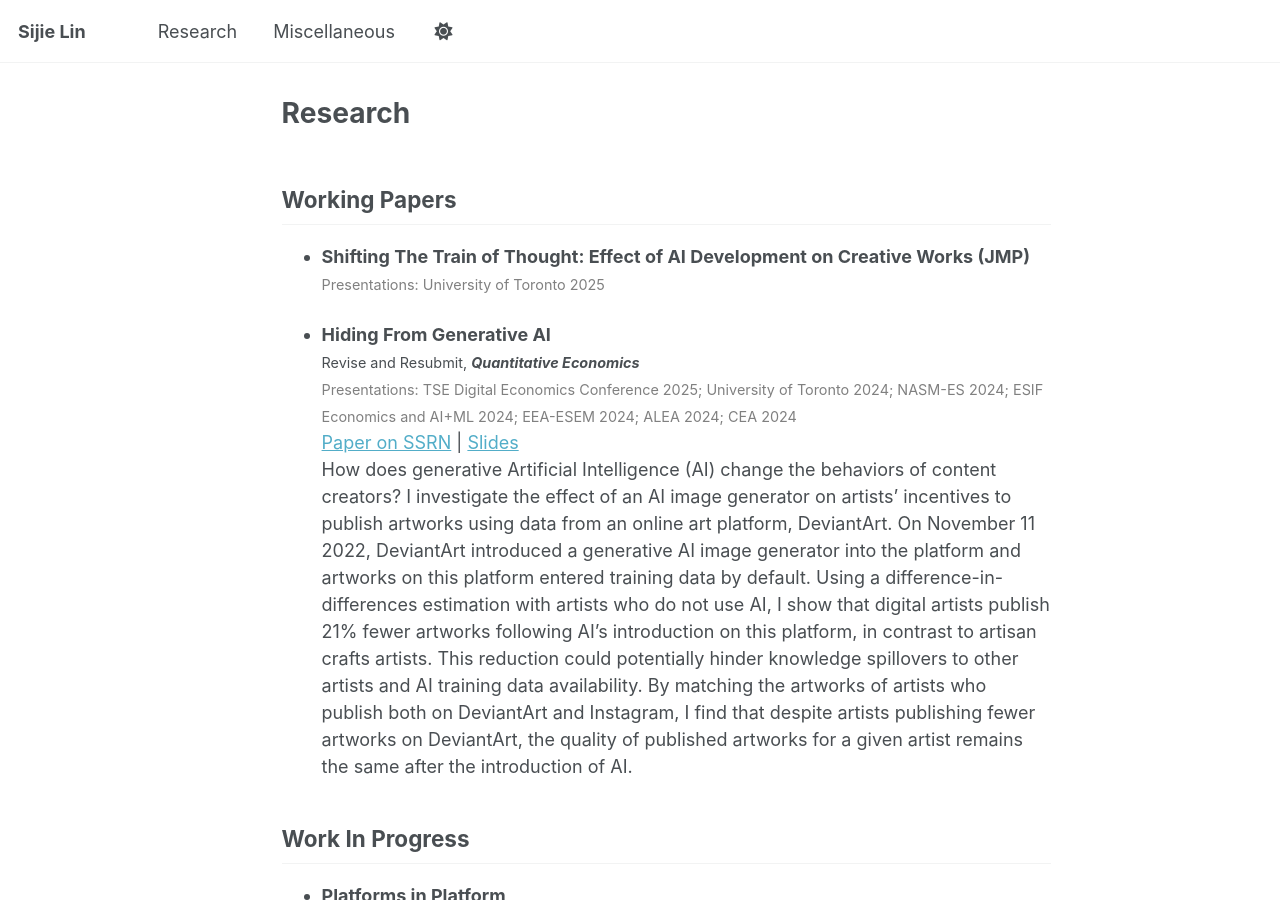
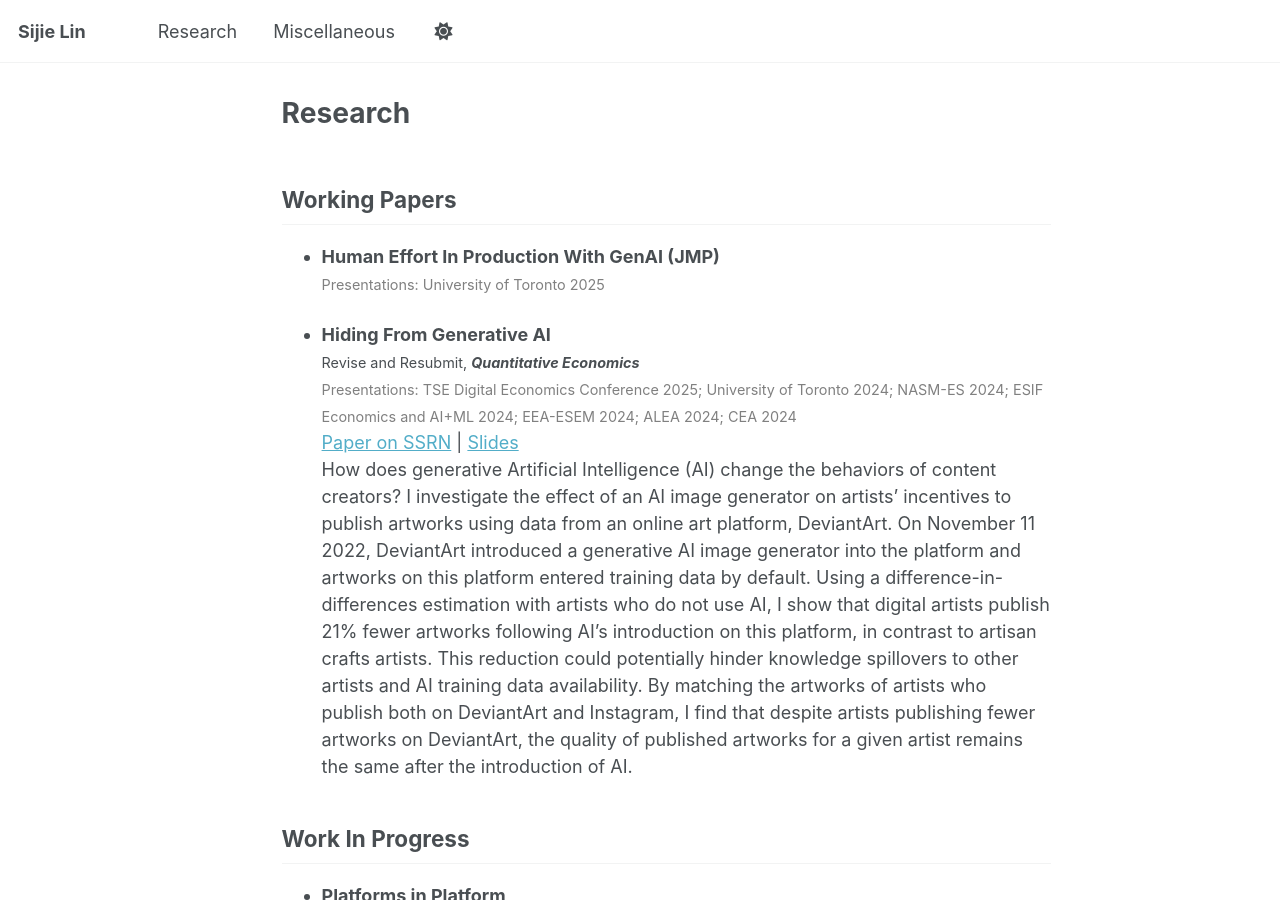
Before and after one commit to sijielin/sijielin.github.io, a Jekyll site: the page built from _pages/research.md, in a window 1280 px wide and 900 px high. Built offline with Jekyll 4.4.1, drawn with Linux system fonts in a browser that asks for light colours.

Commit message:
Update research.md

```diff
--- a/_pages/research.md
+++ b/_pages/research.md
@@ -7,7 +7,7 @@ author_profile: false
 
 ## Working Papers
 
-- **Shifting The Train of Thought: Effect of AI Development on Creative Works (JMP)**
+- **Human Effort In Production With GenAI (JMP)**
   <span style="font-size: 0.8em; color: gray;">Presentations: University of Toronto 2025</span>
 
 - **Hiding From Generative AI**
```
